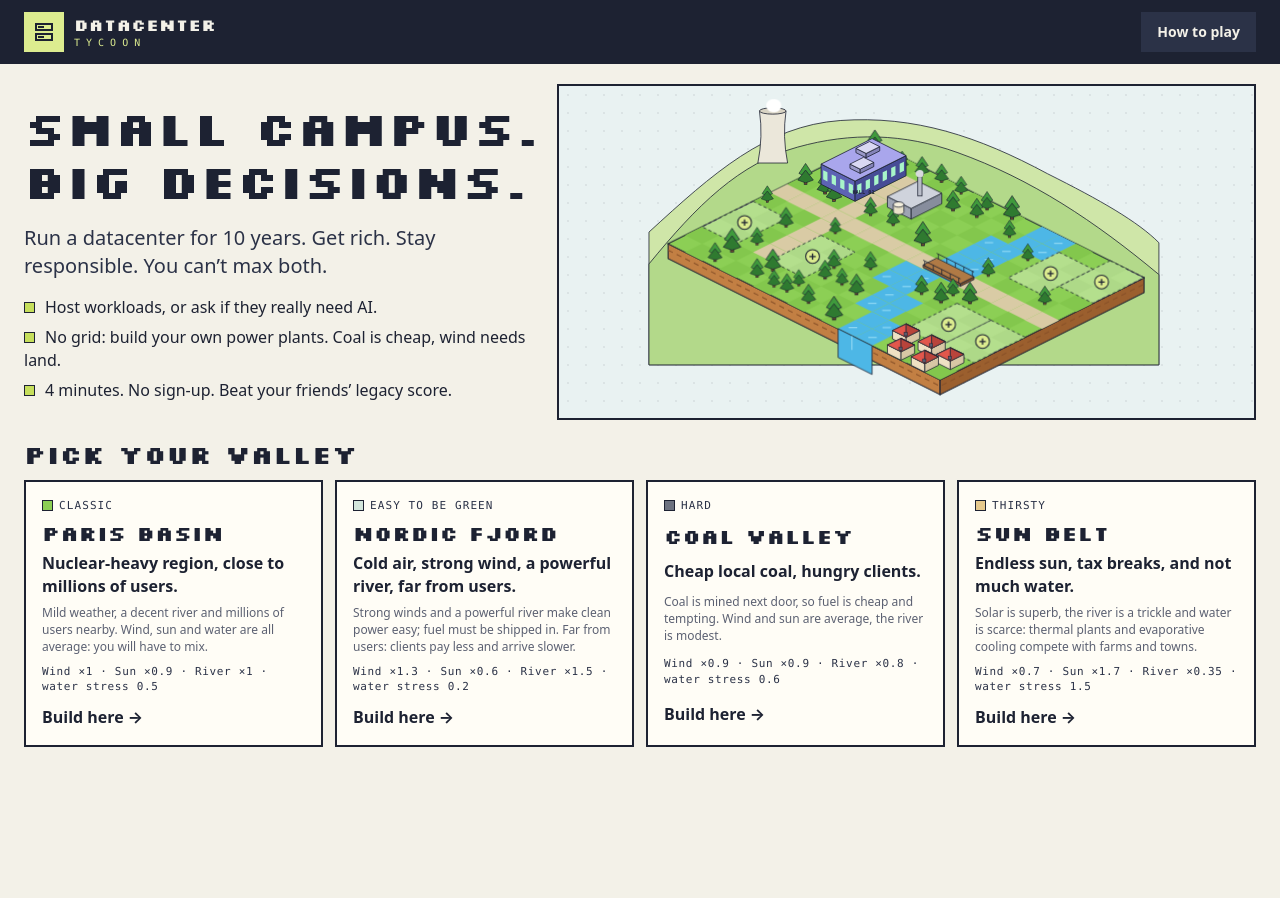
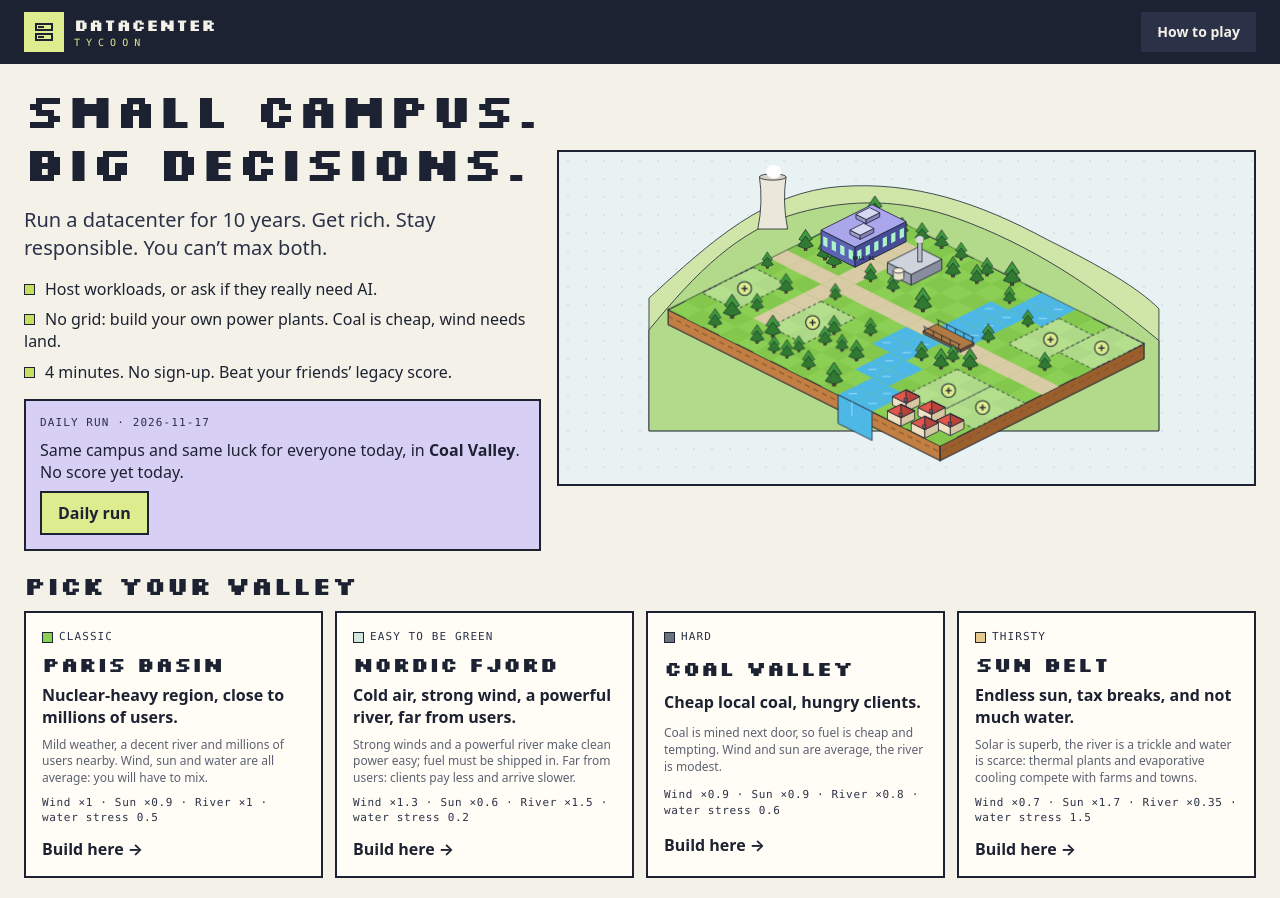
Before and after one commit to Baptjeannerod/datacenter_tycoon, a React (Vite) app: page / in a window 1280 px wide. Before the commit the page ends 800 px from the top, so only its background shows below. Built offline with nearby package versions, Linux system fonts and the light colour scheme.

Commit message:
feat(ui): daily run with rotating valley and best score of the day (DEV-9); docs and handoff
Co-Authored-By: claude-flow <ruv@ruv.net>

```diff
--- a/ui/App.tsx
+++ b/ui/App.tsx
@@ -1,8 +1,11 @@
 /**
  * App shell: start screen → game → end screen, plus the how-to-play modal.
  * URL params: ?seed=123&loc=paris-basin starts a challenge run (same campus, same luck).
+ * "Daily run": same seed and valley for everyone today (ui/daily.ts); best legacy kept per day.
  */
 import { useEffect, useRef, useState } from 'react';
+import { summarize } from '../engine';
+import { dailyRun, isDailyRun, saveDailyBest, type DailyRun } from './daily';
 import { EndScreen } from './screens/EndScreen';
 import { GameScreen } from './screens/GameScreen';
 import { StartScreen } from './screens/StartScreen';
@@ -34,7 +37,7 @@ function HowToPlay({ onClose }: { onClose: () => void }) {
           <strong>Clients knock.</strong> Accept, refuse, or propose a lighter alternative. Does it really need AI?
         </li>
         <li>
-          <strong>Build on the map.</strong> Tap a plot to build a datacenter hall or a power plant. There is no grid: halls only run on the power you build (a red &ldquo;!&rdquo; means a hall has no power). Tap a building to upgrade it; every upgrade has a trade-off you can see, some hide a bill you can&rsquo;t.
+          <strong>Build on the map.</strong> Tap a plot to build a datacenter hall or a power plant. There is no grid: halls only run on the power you build (a red &ldquo;!&rdquo; means a hall has no power). Tap a building to upgrade it (or demolish it, for a fee); every upgrade has a trade-off you can see, some hide a bill you can&rsquo;t.
         </li>
         <li>
           <strong>Watch two scores.</strong> Sustainability (what your campus does to the planet) and Responsibility (how you decide). Coal is cheap and compact, wind and sun are clean but need land.
@@ -54,6 +57,19 @@ export function App() {
   const game = useGame();
   const [help, setHelp] = useState(false);
   const [challenge] = useState(readChallenge);
+  /** Today's daily run, fixed when the player starts it (a run that crosses midnight still counts for its day). */
+  const [daily, setDaily] = useState<DailyRun | null>(null);
+  const startDaily = () => {
+    const d = dailyRun(content);
+    setDaily(d);
+    game.start(d.locationId, d.seed);
+  };
+
+  // Keep the best daily legacy of the day.
+  const ended = game.state && game.state.status !== 'playing' ? game.state : null;
+  useEffect(() => {
+    if (ended && daily && isDailyRun(daily, ended.seed, ended.locationId)) saveDailyBest(daily.date, summarize(ended, content).legacy);
+  }, [ended, daily]);
   const openHelp = () => {
     game.setPaused(true);
     setHelp(true);
@@ -61,7 +77,7 @@ export function App() {
 
   let screen;
   if (!game.state) {
-    screen = <StartScreen onStart={game.start} onHelp={openHelp} challenge={challenge} />;
+    screen = <StartScreen onStart={game.start} onDaily={startDaily} onHelp={openHelp} challenge={challenge} />;
   } else if (game.state.status !== 'playing') {
     const s = game.state;
     screen = <EndScreen state={s} onReplay={() => game.start(s.locationId)} onHome={game.quit} onHelp={openHelp} />;
--- /dev/null
+++ b/ui/daily.ts
@@ -0,0 +1,49 @@
+/**
+ * Daily run (DEV-9): everyone gets the same campus and the same luck on a given day.
+ * seed = seedFromString("YYYY-MM-DD") (the player's local date), the valley rotates
+ * with the day, and the best legacy of the day is kept in localStorage.
+ * Dates live in the UI on purpose: the engine never reads the clock.
+ */
+import { seedFromString, type Content } from '../engine';
+
+export interface DailyRun {
+  /** YYYY-MM-DD, local date. */
+  date: string;
+  seed: number;
+  locationId: string;
+}
+
+const pad = (n: number) => String(n).padStart(2, '0');
+
+export function dailyRun(content: Content, now = new Date()): DailyRun {
+  const date = `${now.getFullYear()}-${pad(now.getMonth() + 1)}-${pad(now.getDate())}`;
+  const locations = content.locations.filter((l) => l.enabled);
+  // Day number since 1970 (UTC midnight of the local date), so the rotation is the same for everyone that day.
+  const day = Math.floor(Date.UTC(now.getFullYear(), now.getMonth(), now.getDate()) / 86_400_000);
+  return { date, seed: seedFromString(date), locationId: locations[day % locations.length].id };
+}
+
+export const isDailyRun = (d: DailyRun, seed: number, locationId: string) => d.seed === seed && d.locationId === locationId;
+
+const key = (date: string) => `dt-daily-best-${date}`;
+
+export function dailyBest(date: string): number | null {
+  try {
+    const v = localStorage.getItem(key(date));
+    return v === null ? null : Number(v);
+  } catch {
+    return null;
+  }
+}
+
+/** Keep the best legacy of the day. Returns true if it is a new best. */
+export function saveDailyBest(date: string, legacy: number): boolean {
+  const best = dailyBest(date);
+  if (best !== null && best >= legacy) return false;
+  try {
+    localStorage.setItem(key(date), String(legacy));
+  } catch {
+    /* private mode */
+  }
+  return true;
+}
--- a/ui/screens/StartScreen.tsx
+++ b/ui/screens/StartScreen.tsx
@@ -1,5 +1,6 @@
-import { useMemo } from 'react';
-import { createGame, derive } from '../../engine';
+import { useMemo, useState } from 'react';
+import { createGame, derive, getLocation } from '../../engine';
+import { dailyBest, dailyRun } from '../daily';
 import { CampusMap } from '../map/CampusMap';
 import { campusView } from '../map/layout';
 import { content } from '../useGame';
@@ -12,8 +13,20 @@ const DIFFICULTY: Record<string, string> = {
   'sun-belt': 'Thirsty',
 };
 
-export function StartScreen({ onStart, onHelp, challenge }: { onStart: (locationId: string, seed?: number) => void; onHelp: () => void; challenge: { seed: number; loc: string } | null }) {
+export function StartScreen({
+  onStart,
+  onDaily,
+  onHelp,
+  challenge,
+}: {
+  onStart: (locationId: string, seed?: number) => void;
+  onDaily: () => void;
+  onHelp: () => void;
+  challenge: { seed: number; loc: string } | null;
+}) {
   const locations = content.locations.filter((l) => l.enabled);
+  const [daily] = useState(() => dailyRun(content));
+  const best = dailyBest(daily.date);
   const preview = useMemo(() => {
     const s = createGame({ seed: 7, locationId: 'paris-basin' }, content);
     return campusView(s, content, locations[0], derive(s, content).wue);
@@ -32,6 +45,22 @@ export function StartScreen({ onStart, onHelp, challenge }: { onStart: (location
               <li>No grid: build your own power plants. Coal is cheap, wind needs land.</li>
               <li>4 minutes. No sign-up. Beat your friends&rsquo; legacy score.</li>
             </ul>
+            <div className="daily">
+              <span className="eyebrow">Daily run · {daily.date}</span>
+              <p>
+                Same campus and same luck for everyone today, in <strong>{getLocation(content, daily.locationId).name}</strong>.{' '}
+                {best !== null ? (
+                  <>
+                    Your best today: <strong className="mono">{best}</strong>.
+                  </>
+                ) : (
+                  'No score yet today.'
+                )}
+              </p>
+              <button className="btn primary" onClick={onDaily}>
+                Daily run
+              </button>
+            </div>
             {challenge && (
               <div className="challenge">
                 <span className="eyebrow">You were challenged</span>
--- a/ui/styles.css
+++ b/ui/styles.css
@@ -234,6 +234,7 @@ ul, ol { margin: 0; padding: 0; }
 .hero-points li::before { content: ''; display: inline-block; width: 9px; height: 9px; background: var(--c-lime-strong); border: 1px solid var(--c-ink); margin-right: 10px; }
 .hero-map .campus { height: clamp(260px, 42vh, 460px); border: var(--border); }
 .hero-map .zoom { display: none; }
+.daily { border: var(--border); background: var(--c-lavender); padding: 14px; display: grid; gap: 8px; justify-items: start; }
 .challenge { border: var(--border); background: var(--c-amber); padding: 14px; display: grid; gap: 8px; justify-items: start; }
 .section-title { font-size: clamp(1.2rem, 3.5vw, 1.6rem); margin-bottom: var(--sp-3); }
 .locations { display: grid; gap: var(--sp-3); grid-template-columns: 1fr; }
```
Also changed, not shown: 6 other files (tests, documents, lock files or other folders).
